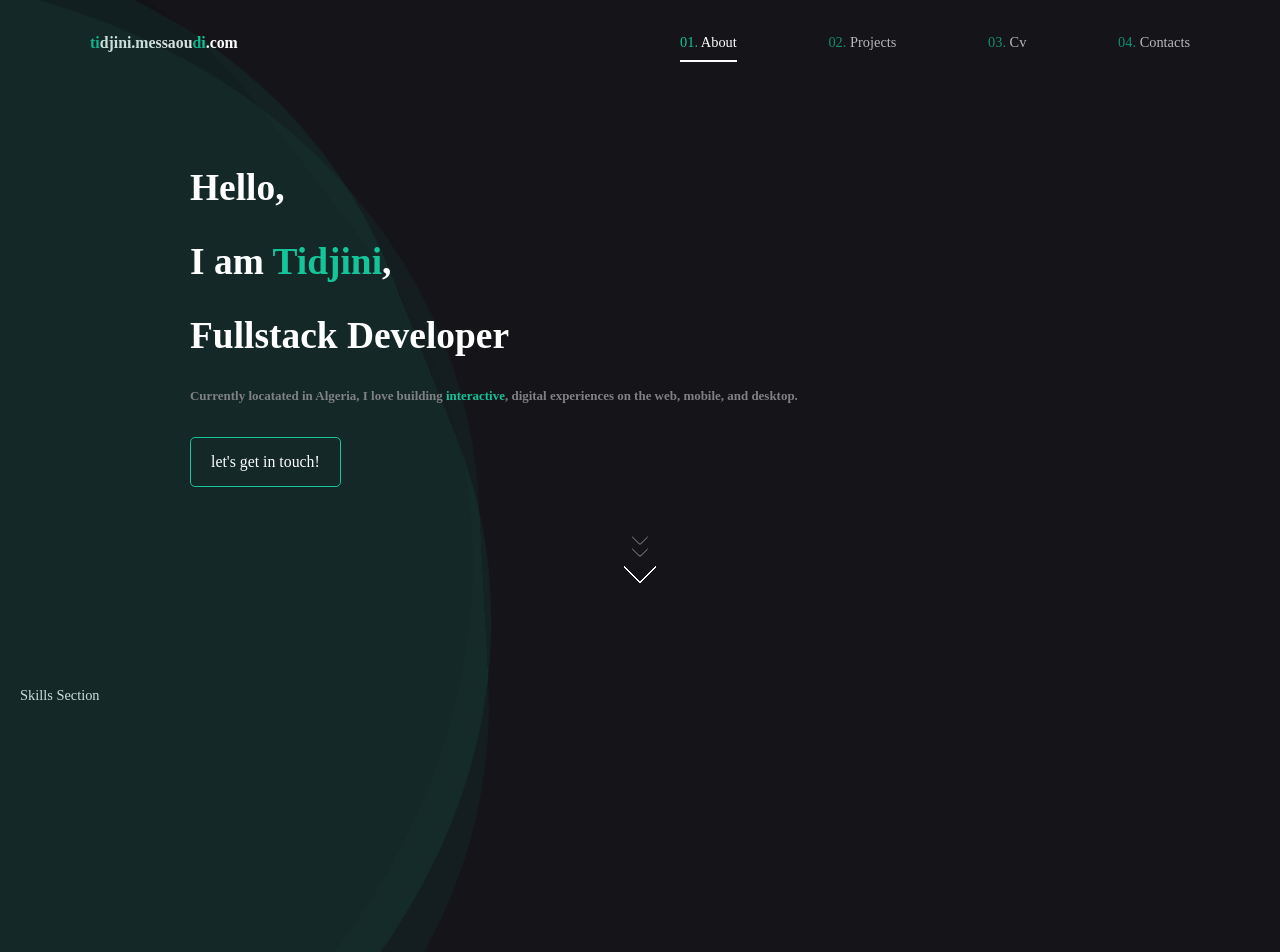
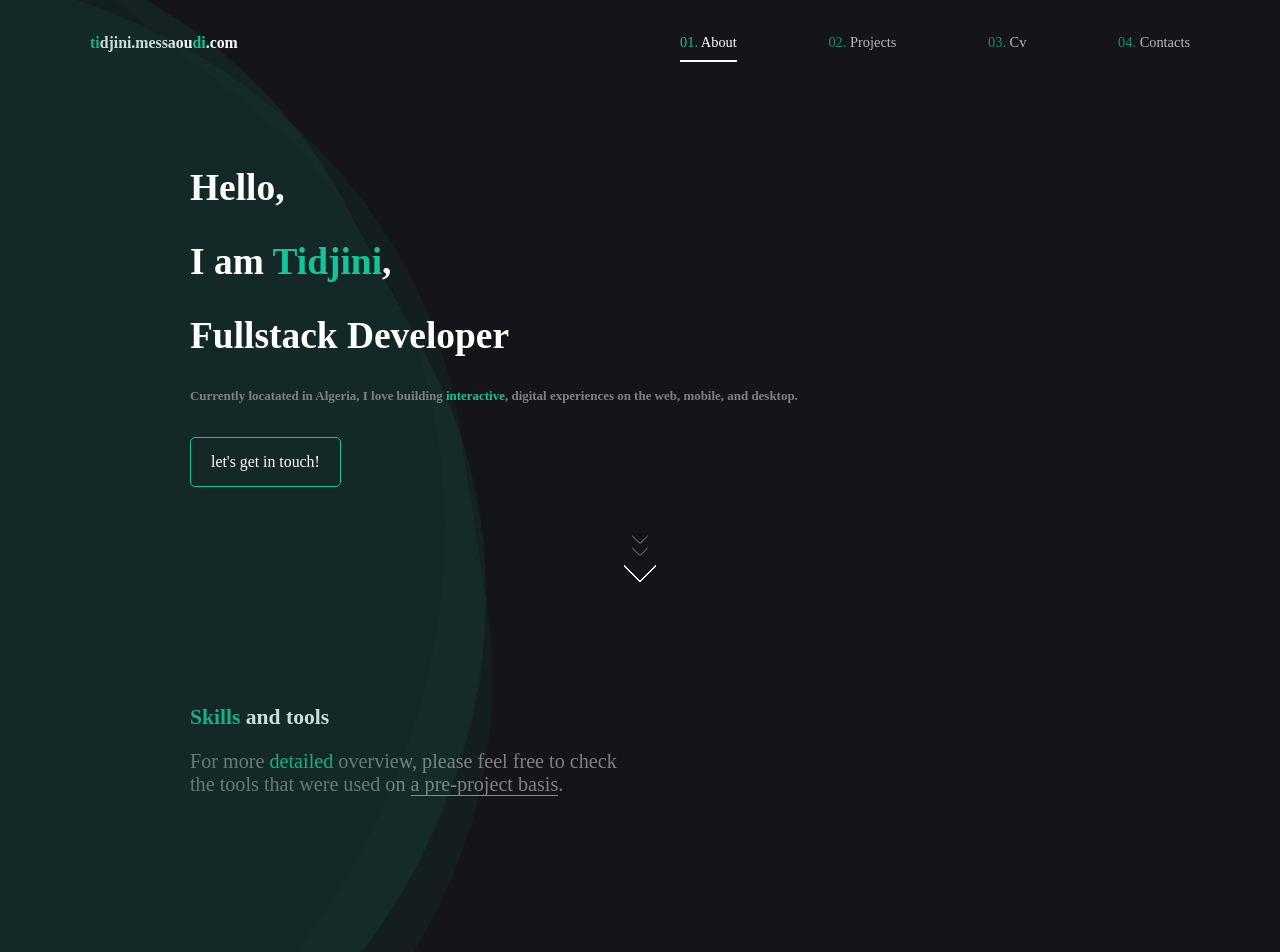
Before and after one commit to Tidjini/portfolio, a React (Create React App) app: page / in a window 1280 px wide. Shown: the top 952 px of the page. Before the commit the page ends 800 px from the top, so only its background shows below. Built offline with nearby package versions, Linux system fonts and the light colour scheme; a web font is replaced by a local one.

Commit message:
add skills and tools descriptions

```diff
--- a/public/styles.css
+++ b/public/styles.css
@@ -92,19 +92,38 @@ header {
 .green {
   color: #15c498;
 }
+.green-underline {
+  border-bottom: 1px solid #15c498;
+}
 .main {
   position: relative;
   max-width: 900px;
   margin: 100px auto;
   padding-bottom: 100px;
 }
+#skills-tools {
+  max-width: 900px;
+  margin: 100px auto;
+  padding-bottom: 100px;
+  display: flex;
+  justify-content: space-between;
+}
 
+.skills-left-section {
+  width: 50%;
+}
+
+.skills-left-section .description {
+  font-size: 1.4em;
+}
 .main h1 {
   font-size: 2.6em;
 }
 
+.description {
+  color: #808184;
+}
 .tagline {
-  color: #808184;
   font-size: 0.9em;
   font-weight: 600;
   margin-top: 20px;
--- a/src/Main.jsx
+++ b/src/Main.jsx
@@ -9,7 +9,7 @@ export default function Main() {
         I am <span className="green">Tidjini</span>,
       </h1>
       <h1>Fullstack Developer</h1>
-      <p className="tagline">
+      <p className="description tagline">
         Currently locatated in Algeria, I love building{" "}
         <span className="green">interactive</span>, digital experiences on the
         web, mobile, and desktop.
--- a/src/Skills.jsx
+++ b/src/Skills.jsx
@@ -1,5 +1,18 @@
 import React from "react";
 
 export default function Skills() {
-  return <div id="skills-tools">Skills Section</div>;
+  return (
+    <div id="skills-tools">
+      <section className="skills-left-section">
+        <h1>
+          <span className="green">Skills</span> and tools
+        </h1>
+        <p className="description">
+          For more <span className="green">detailed</span> overview, please feel
+          free to check the tools that were used on{" "}
+          <span className="green-underline">a pre-project basis</span>.
+        </p>
+      </section>
+    </div>
+  );
 }
```
